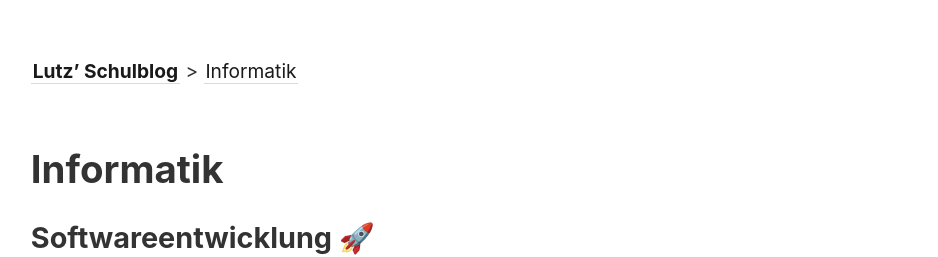
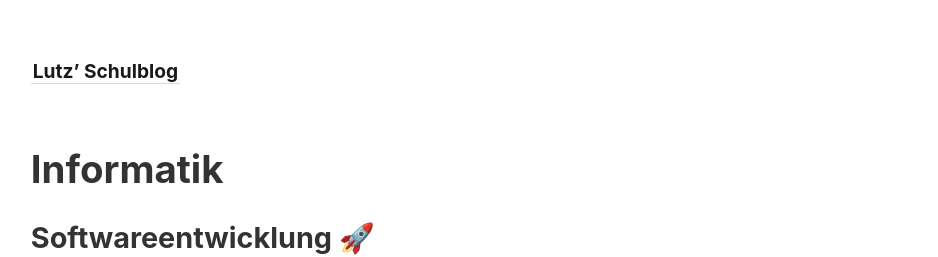
Before and after one commit to lutz-stu/school-blog, a Jekyll site: the page built from _notes/Informatik/index.md, in a window 1280 px wide. Shown: the top 257 px of the page, without its empty margins (46-984 px from the left). Built offline with Jekyll 4.4.1, drawn with Linux system fonts in a browser that asks for light colours.

Commit message:
Exclude subject index from breadcrumb

```diff
--- a/_includes/nav.html
+++ b/_includes/nav.html
@@ -1,6 +1,6 @@
 <div>
     <a class="internal-link" href="{{ site.baseurl }}/"><b>{{ site.title }}</b></a>
-    {% if page.collection == "notes" %}
+    {% if page.collection == "notes" and page.name != "index.md" %}
       {% assign subject = page.path | split: "/" | slice: 1, 1 | first %}
       {% if subject %}
         &gt; <a class="internal-link" href="{{ site.baseurl }}/{{ subject }}">{{ subject }}</a>
```
